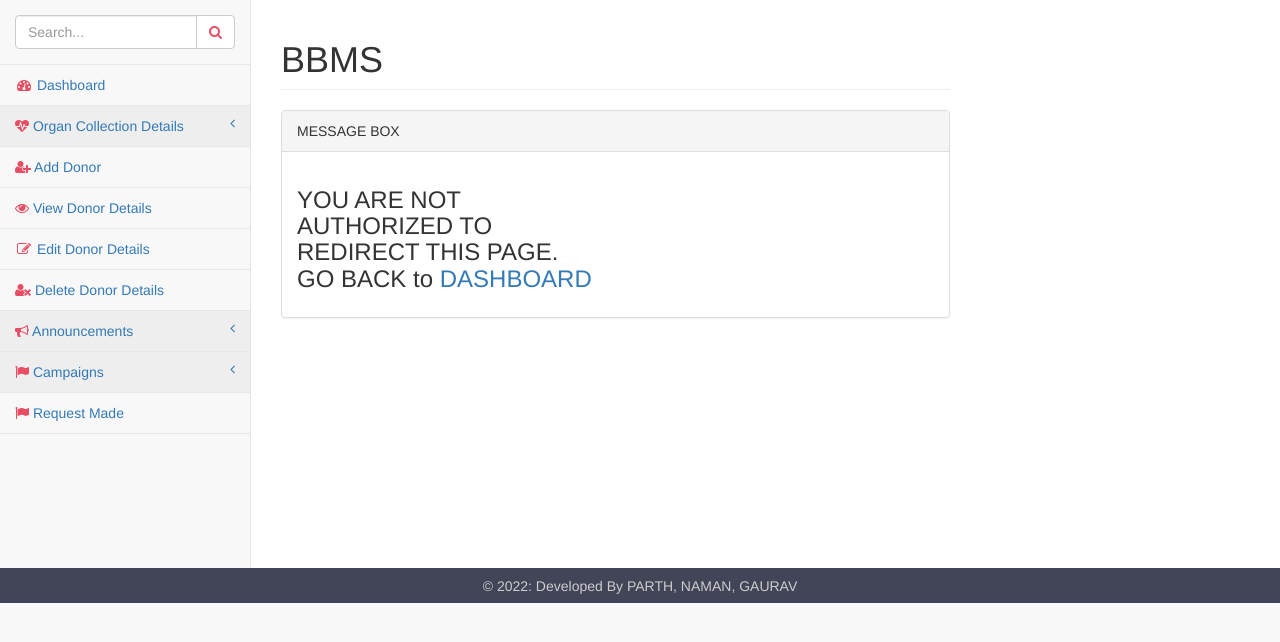
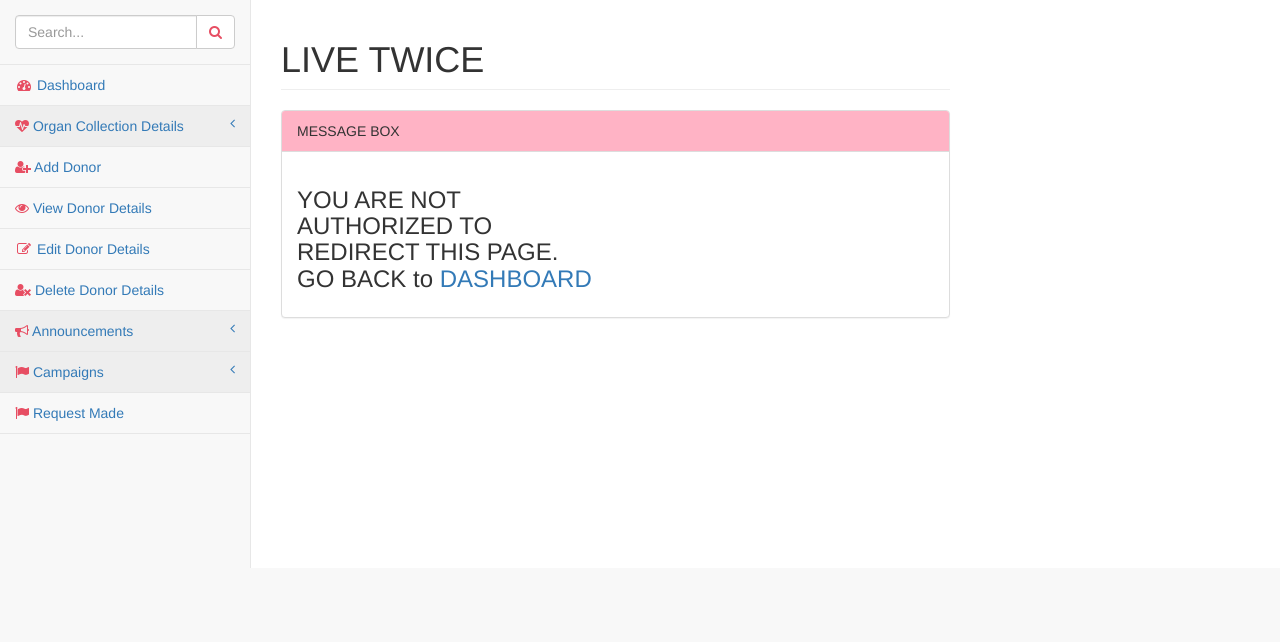
Before and after one commit to helly21042002/LIVETWICE2, a PHP site: page /pages/announce.php in a window 1280 px wide. Shown: the part 51-693 px from the top of the page. Run offline with PHP 8.4, Linux system fonts and the light colour scheme.

Commit message:
Update announce.php

```diff
--- a/organ/blood2/pages/announce.php
+++ b/organ/blood2/pages/announce.php
@@ -13,7 +13,7 @@
     <meta name="description" content="">
     <meta name="author" content="">
 
-    <title>BDMS</title>
+    <title>LIVE TWICE</title>
 
     <!-- Bootstrap Core CSS -->
     <link href="../vendor/bootstrap/css/bootstrap.min.css" rel="stylesheet">
@@ -41,7 +41,7 @@
         <div id="page-wrapper">
             <div class="row">
                 <div class="col-lg-12">
-                    <h1 class="page-header">BBMS</h1>
+                    <h1 class="page-header">LIVE TWICE</h1>
                 </div>
                 <!-- /.col-lg-12 -->
             </div>
@@ -49,7 +49,7 @@
             <div class="row">
                 <div class="col-lg-12">
                     <div class="panel panel-default">
-                        <div class="panel-heading">
+                        <div class="panel-heading" style="background-color: rgb(255, 179, 197)">
                             MESSAGE BOX
                         </div>
                         <div class="panel-body">
@@ -121,9 +121,7 @@ if(!$result){
 
 </body>
 
-<footer>
-        <p>&copy; <?php echo date("Y"); ?>: Developed By PARTH, NAMAN, GAURAV</p>
-    </footer>
+
 
 	<style>
 	footer{
```
